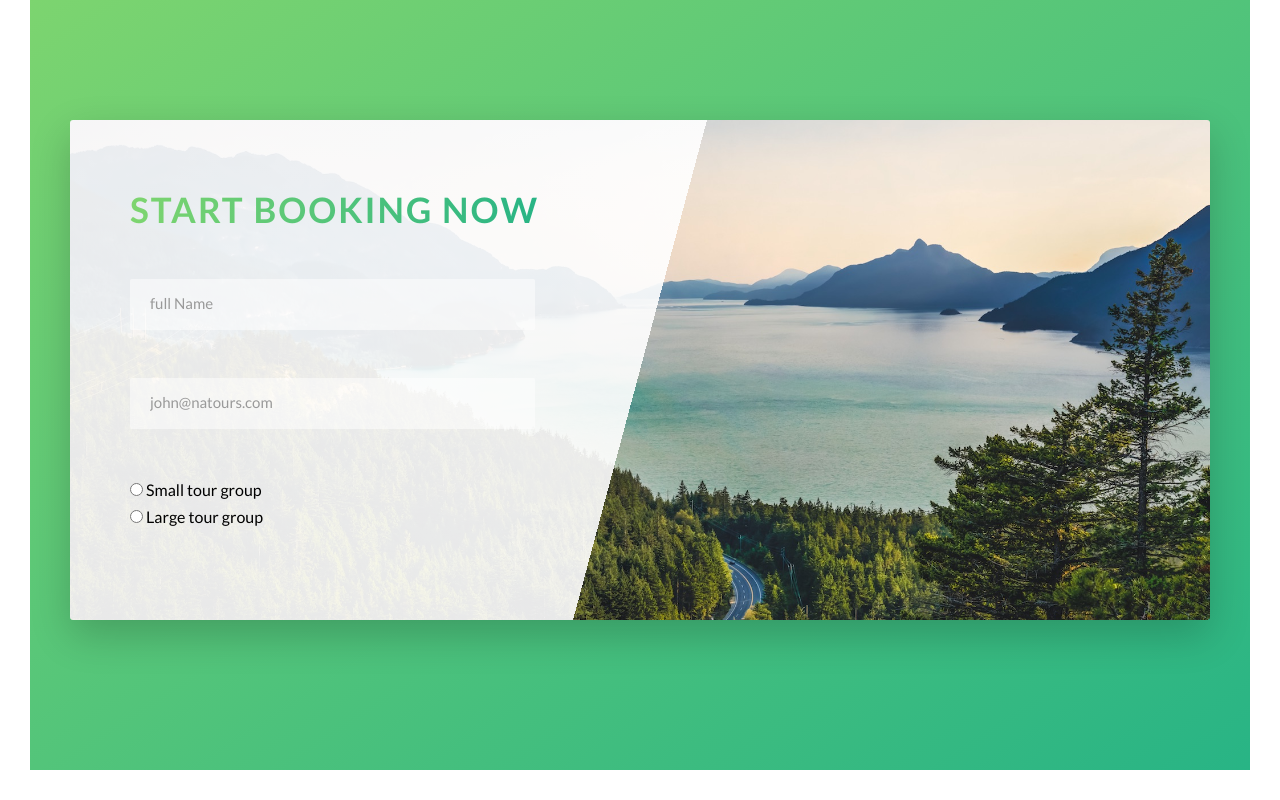
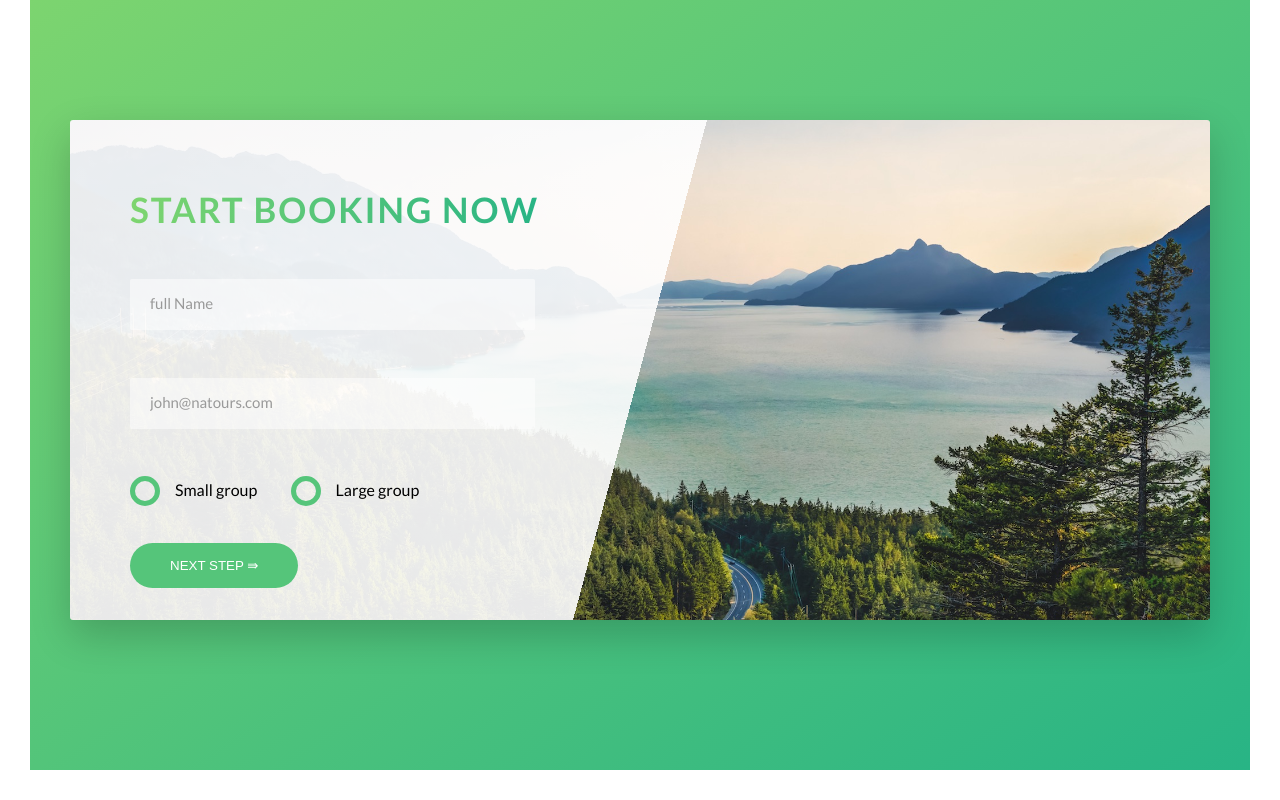
Before and after one commit to Diolemos/natours, a website: page index.html in a window 1280 px wide. Shown: the part 4613-5413 px from the top of the page. Drawn offline with Linux system fonts and the light colour scheme.

Commit message:
radio buttn custom buttons; style; form button;

```diff
--- a/index.html
+++ b/index.html
@@ -296,26 +296,29 @@
                                     Start Booking now
                                 </h2>
                                </div>
-                            <div class="form__group">
+                            <div class="form__group ">
                                 <input type="text" required placeholder="full Name" class="form__input" id="name">
                                 <label for="name" class="form__label">Full name</label>
                             </div>
 
-                            <div class="form__group">
+                            <div class="form__group ">
                                 <input type="text" required placeholder="john@natours.com" class="form__input" id="email">
                                 <label for="email" class="form__label">  Email Adress</label>
                             </div>
 
                             <div class="form_group">
+
                                 <div class="form__radio-group">
-                                    <input type="radio" class="form__radio-input" id="small">
-                                    <label for="small" class="form__radio-label">Small tour group</label>
+                                    <input type="radio" name="group-type" class="form__radio-input" id="small">
+                                    <label for="small" class="form__radio-label">
+                                        <span class="form__radio-button"></span> Small group</label>
                                 </div>
-                                <div class="form__radio-group">
-                                    <input type="radio" class="form__radio-input" id="large">
-                                    <label for="large" class="form__radio-label">Large tour group</label>
+                                <div class="form__radio-group u-margin-bottom-medium">
+                                    <input type="radio" name="group-type" class="form__radio-input" id="large">
+                                    <label for="large" class="form__radio-label"><span class="form__radio-button"></span>Large group</label>
                                 </div>
                             </div>
+                            <button class="btn btn--green">Next step &rAarr; </button>
                         </form>
                     </div>
                 </div>
--- a/sass/components/_button.scss
+++ b/sass/components/_button.scss
@@ -1,5 +1,6 @@
 
 .btn{
+    &,
     &:link,
      &:visited{
     display: inline-block;
@@ -10,13 +11,17 @@
     transition: all .2s;
     position: relative;
 
+    //change for the button el
+    border: none;
+    cursor: pointer;
 
 }
 &:hover{
     transform: translateY(-3px);
     box-shadow: 0 1rem 2rem rgba($color-black, 0.2);
 }
-&:active{
+&:active,
+&:focus{
     transform: translatey(-1px);
     box-shadow: 0 .5rem 1rem rgba($color-black, 0.2);
 }
--- a/sass/components/_form.scss
+++ b/sass/components/_form.scss
@@ -1,4 +1,6 @@
 .form{
+
+
      &__group:not(:last-child){
         margin-bottom:2rem ;
      }
@@ -51,4 +53,47 @@
         visibility: hidden;
         transform: translateY(-4rem);
     }
+
+    &__radio-group{
+        width: 35%;
+        display: inline-block;
+    }
+    &__radio-input{
+        display: none;
+    }
+    &__radio-label{
+        font-size:$default-font-size;
+        cursor: pointer;
+        position: relative;
+        padding-left: 4.5rem;
+    }
+    &__radio-button{
+        width: 3rem;
+        height: 3rem;
+        border: 5px solid $color-primary;
+        border-radius: 50%;
+        display: inline-block;
+        position: absolute;
+        left: 0;
+        top: -4;
+
+        &::after{
+            content: "";
+            display: block;
+            height: 1.3rem;
+            width: 1.3rem;
+            border-radius: 50%;
+            position: absolute;
+            top: 50%;
+            left: 50%;
+            transform: translate(-50%, -50%);
+            background-color: $color-primary;
+            opacity: 0;
+            transition: all .2s;
+        }
+    }
+
+    &__radio-input:checked ~ &__radio-label &__radio-button::after {
+        opacity: 1;
+    }
 }
```
Also changed, not shown: css/style.css.
